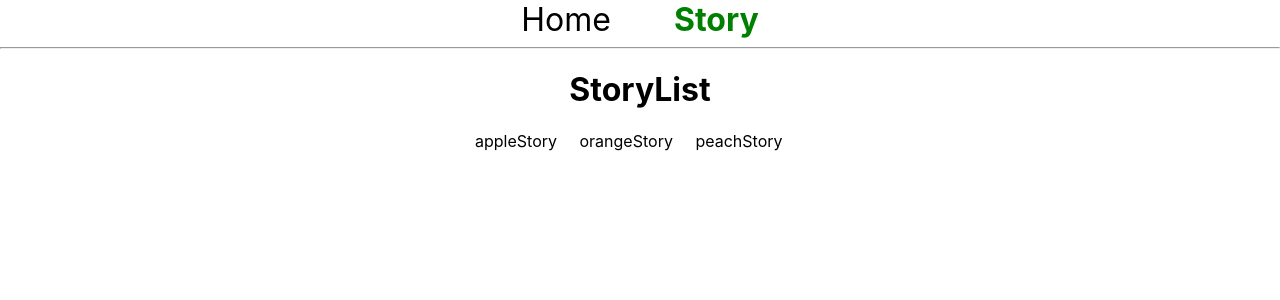
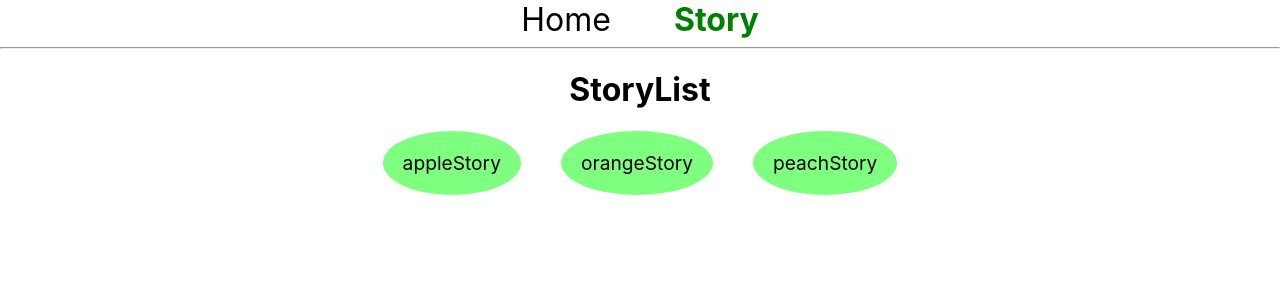
Before and after one commit to KIMPPT/0421, a React (Create React App) app: page /storylist in a window 1280 px wide. Shown: the top 300 px of the page. Built offline with nearby package versions, Linux system fonts and the light colour scheme.

Commit message:
04211202

```diff
--- a/src/components/NavHeader.jsx
+++ b/src/components/NavHeader.jsx
@@ -6,14 +6,14 @@ export default function NavHeader() {
     <div>
       <NavLink
         to="/"
-        className={({ isActive }) => (isActive ? "checked" : "normal")}
+        className={({ isActive }) => (isActive ? "check on" : "check")}
       >
         Home
       </NavLink>
       <span>&nbsp;&nbsp;&nbsp;&nbsp;&nbsp;&nbsp;&nbsp;</span>
       <NavLink
         to="/storylist"
-        className={({ isActive }) => (isActive ? "checked" : "normal")}
+        className={({ isActive }) => (isActive ? "check on" : "check")}
       >
         Story
       </NavLink>
--- a/src/css/NavHeader.css
+++ b/src/css/NavHeader.css
@@ -1,4 +1,4 @@
-.checked
+.check.on
 {
     color:green;
     text-decoration:none;
@@ -8,7 +8,7 @@
 span{
     font-size:2rem;
 }
-.normal{
+.check{
     color:black;
     text-decoration:none;
     font-size:2rem;
--- a/src/css/storylist.css
+++ b/src/css/storylist.css
@@ -3,9 +3,14 @@
     color:black;
     text-decoration:none;
     transition:color 0.5s;
+    background-color:rgba(0,255,0,0.5);
+    border-radius: 50%;
+    width:200px;
+    padding:20px 20px;
+    margin:0 20px;
+    font-size:1.2rem;
 }
-.storynavon{
-    text-decoration:none;
+.storynav.on{
     color:magenta;
     transition:color 0.5s;
 }
--- a/src/page/Fruit.jsx
+++ b/src/page/Fruit.jsx
@@ -1,17 +1,18 @@
-import React from 'react'
-import '../css/fruit.css'
-import { useParams } from 'react-router-dom'
-import { useContext } from 'react';
-import DataContext from '../context/DataContext';
+import React from "react";
+import "../css/fruit.css";
+import { useParams } from "react-router-dom";
+import { useContext } from "react";
+import DataContext from "../context/DataContext";
 export default function Fruit() {
-    let {name}=useParams();
-    let {state}=useContext(DataContext);
-    let data=state.fruit.find((alldata)=>alldata.name==name);
+  let { name } = useParams();
+  let { state } = useContext(DataContext);
+  let data = state.fruit.find((alldata) => alldata.name == name);
   return (
     <div>
-        <h3>{`${data.name}Story`}</h3>
-        <img src={`${data.picture}`} alt="" className='datapicture'/>
-        <p>{data.detail}</p>
+      <br />
+      <h3>{`${data.name}Story`}</h3>
+      <img src={`${data.picture}`} alt="" className="datapicture" />
+      <p>{data.detail}</p>
     </div>
-  )
+  );
 }
--- a/src/page/StoryList.jsx
+++ b/src/page/StoryList.jsx
@@ -9,13 +9,14 @@ export default function StoryList() {
   return (
     <div>
       <h1>StoryList</h1>
+      <br />
       {fruitname.map((fruit, i) => (
         <NavLink
           to={`/storylist/${fruit}`}
           key={i}
-          className={({ isActive }) => (isActive ? "storynavon" : "storynav")}
+          className={({ isActive }) => (isActive ? "storynav on" : "storynav")}
         >
-          {fruit}Story &nbsp;&nbsp;&nbsp;&nbsp;
+          {fruit}Story
         </NavLink>
       ))}
       <Outlet />
```
Also changed, not shown: src/page/Home.jsx (+6 -6 lines).
